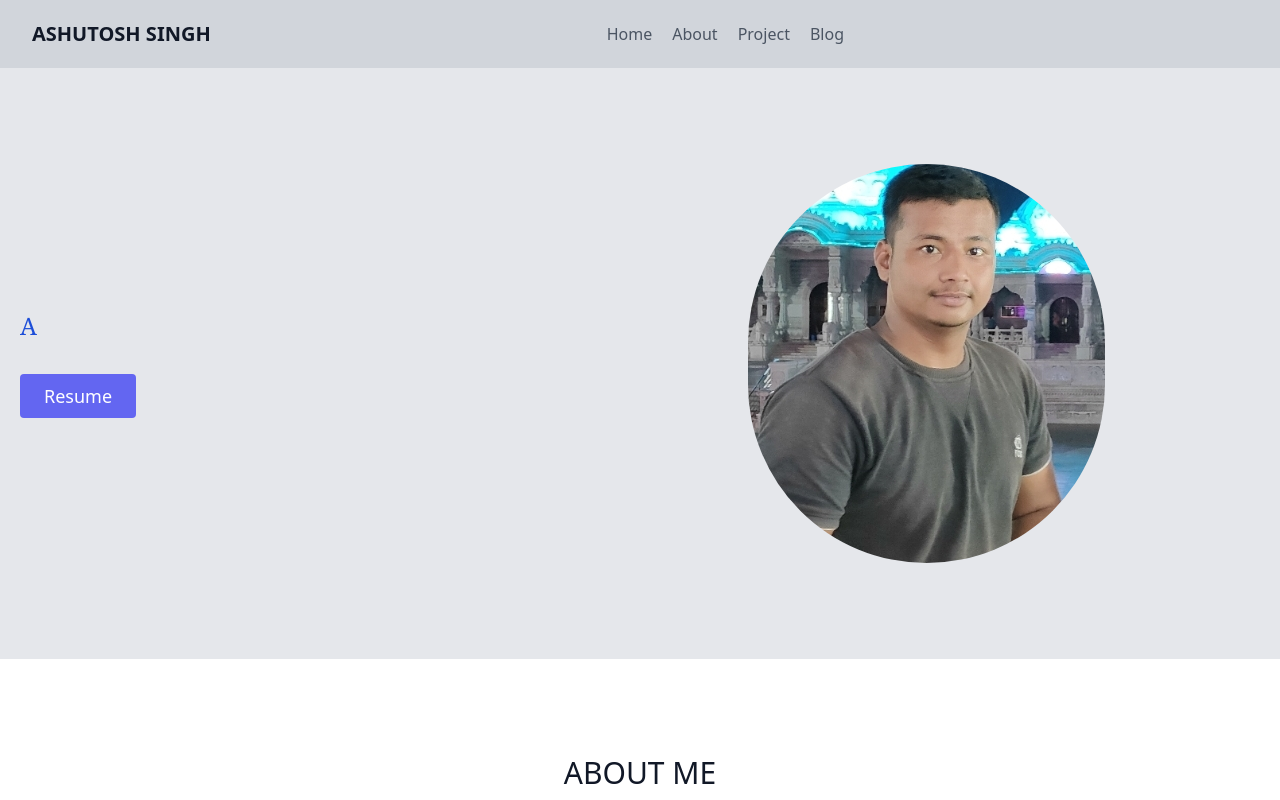
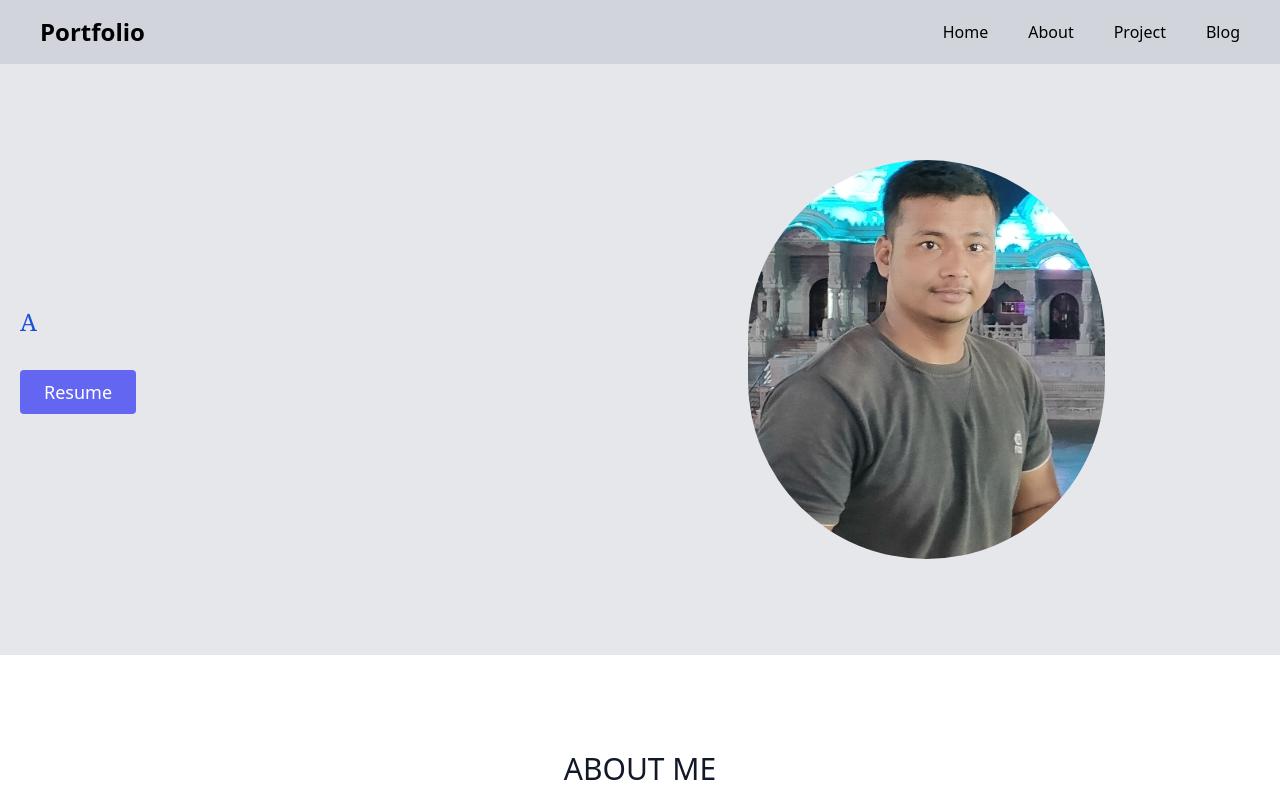
Before and after one commit to redwin-0000/react-portfolio, a React (Create React App) app: page / in a window 1280 px wide. Shown: the top 800 px of the page. Built offline with nearby package versions, Linux system fonts and the light colour scheme.

Commit message:
Update Header.js
update

```diff
--- a/src/components/Header.js
+++ b/src/components/Header.js
@@ -1,34 +1,51 @@
-import React from "react";
 
-const Header=()=> {
+
+import React, { useState } from 'react'
+
+
+const Header = () => {
+    let [openMenu, setOpenMenu] = useState(false)
+
 
     return (
-    <header className="text-gray-600 body-font top-0 sticky bg-gray-300">
-    <div className="container mx-auto flex flex-wrap p-5 flex-col md:flex-row items-center">
-      <div className="flex title-font font-medium items-center text-gray-900 mb-4 md:mb-0">
-        <span className="ml-3 text-xl font-bold">ASHUTOSH SINGH</span>
+        <div className='flex justify-center  bg-gray-300 text-black'>
+            <nav className='self-cneter w-full max-w-7xl'>
+                <div className='flex md:flex-row  justify-between items-center md:items-start'>
+                    <h1 className='py-4 text-2xl font-sans font-bold px-10'>Portfolio</h1>
+                    <div className='visible md:invisible absolute right-8 cursor-pointer' onClick={() => setOpenMenu(!openMenu)}>
+                        <ion-icon name={openMenu ? 'close':'menu'} ></ion-icon>
                     </div>
-      <nav className="md:ml-auto md:mr-auto flex flex-wrap items-center text-base justify-center">
-        <h2 className="mr-5 hover:text-gray-900 cursor-pointer" onClick={()=>{
+                    <ul className={`  md:flex md:mt-3  md:items-center  absolute md:static  bg-gray-300 md:z-auto z-[1] left-0 w-full md:w-auto md:pl-0 pl-9  transition-all duration-100 ease-in ${openMenu ? 'top-[65px]' : 'invisible md:visible top-[65px]'}`}>
+                        <li className=' decoration-2 terdecoration-white py-2 rounded-lg px-2 md:px-5'>
+                            <h1 onClick={()=>{
                                document
                                .getElementById("home")
                                .scrollIntoView({behavior: "smooth"})
-        }}>Home</h2>
-        <h2 className="mr-5 hover:text-gray-900 cursor-pointer" onClick={()=>{
+                          }} className='cursor-pointer'>Home</h1>
+                        </li>
+                        <li className=' decoration-2 decoration-white py-2 rounded-lg px-2 md:px-5 '>
+                             <h1 onClick={()=>{
                              document
                              .getElementById("about")
                              .scrollIntoView({behavior:"smooth"})
-        }}>About</h2>
-        <h2 className="mr-5 hover:text-gray-900 cursor-pointer" onClick={()=>{
+                           }} className='cursor-pointer'>About</h1>
+                         </li>
+                        <li className=' decoration-2 decoration-white py-2 rounded-lg px-2 md:px-5'>
+                            <h1 onClick={()=>{
                             document
                             .getElementById("project")
                             .scrollIntoView({behavior:"smooth"})
-        }}>Project</h2>
+                          }} className='cursor-pointer'>Project</h1>
+                        </li>
+                        <li className=' decoration-2 decoration-white py-2 rounded-lg px-2 md:px-5 cursor-pointer'>
                         <a className="mr-5 hover:text-gray-900 cursor-pointer" href="https://redwinj.hashnode.dev/">Blog</a>
+                        </li>
+                    </ul>
+
+                </div>
             </nav>
         </div>
-  </header>
-  );
+    )
 }
 
-export default Header;
+export default Header
```
Lines whose indentation alone changed are shown as unchanged.
